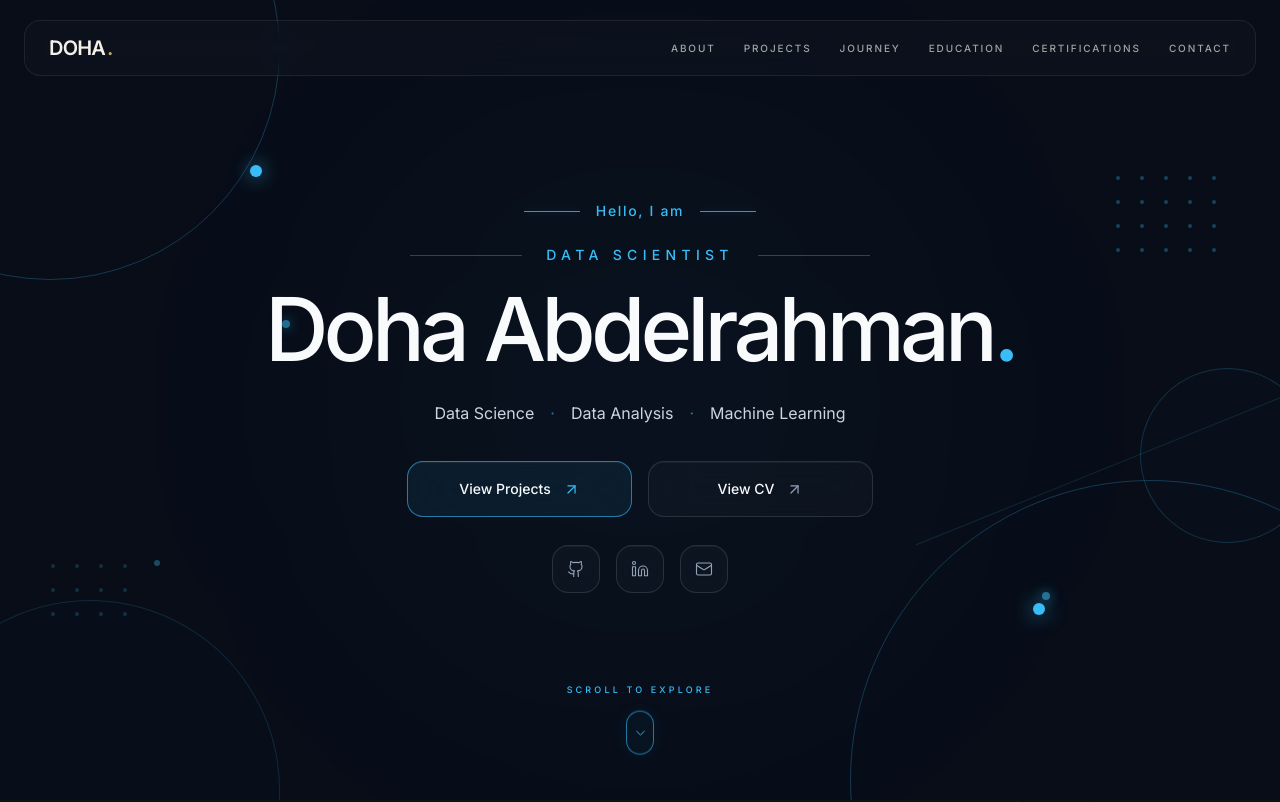
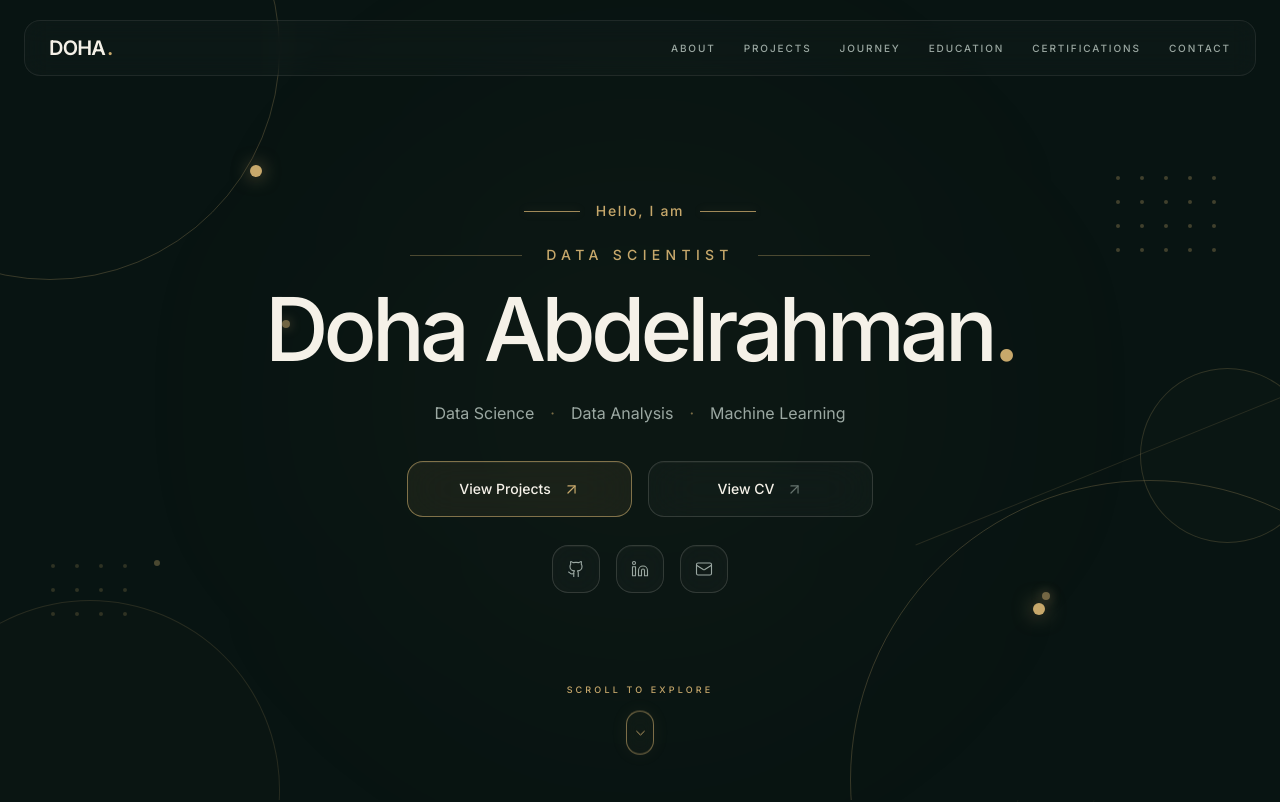
Before and after one commit to DohaAbdelrahman/Doha, a Next.js app: page / in a window 1280 px wide. Shown: the top 802 px of the page. Built offline with nearby package versions, Linux system fonts and the light colour scheme.

Commit message:
edit color

```diff
--- a/src/sections/HeroSection.tsx
+++ b/src/sections/HeroSection.tsx
@@ -26,8 +26,8 @@ export default function HeroSection() {
         relative
         min-h-screen
         overflow-hidden
-        bg-[#080D18]
-        text-[#F8FAFC]
+        bg-[#081412]
+        text-[#F5F1E8]
       "
     >
       {/* =====================================================
@@ -35,7 +35,9 @@ export default function HeroSection() {
       ===================================================== */}
 
       <div className="pointer-events-none absolute inset-0 overflow-hidden">
+
         {/* Center subtle glow */}
+
         <div
           className="
             absolute
@@ -46,12 +48,13 @@ export default function HeroSection() {
             -translate-x-1/2
             -translate-y-1/2
             rounded-full
-            bg-[#38BDF8]/[0.025]
+            bg-[#C7A86B]/[0.025]
             blur-[130px]
           "
         />
 
         {/* Top Left Orbit */}
+
         <div
           className="
             absolute
@@ -61,7 +64,7 @@ export default function HeroSection() {
             w-[460px]
             rounded-full
             border
-            border-[#38BDF8]/25
+            border-[#C7A86B]/25
           "
         />
 
@@ -73,12 +76,13 @@ export default function HeroSection() {
             h-3
             w-3
             rounded-full
-            bg-[#38BDF8]
-            shadow-[0_0_18px_rgba(56,189,248,0.8)]
+            bg-[#C7A86B]
+            shadow-[0_0_18px_rgba(199,168,107,0.65)]
           "
         />
 
         {/* Bottom Left Circle */}
+
         <div
           className="
             absolute
@@ -88,12 +92,13 @@ export default function HeroSection() {
             w-[380px]
             rounded-full
             border
-            border-[#38BDF8]/15
-            bg-[#38BDF8]/[0.012]
+            border-[#C7A86B]/15
+            bg-[#C7A86B]/[0.012]
           "
         />
 
         {/* Right Orbit */}
+
         <div
           className="
             absolute
@@ -103,7 +108,7 @@ export default function HeroSection() {
             w-[600px]
             rounded-full
             border
-            border-[#38BDF8]/25
+            border-[#C7A86B]/25
           "
         />
 
@@ -115,12 +120,13 @@ export default function HeroSection() {
             h-3
             w-3
             rounded-full
-            bg-[#38BDF8]
-            shadow-[0_0_20px_rgba(56,189,248,0.8)]
+            bg-[#C7A86B]
+            shadow-[0_0_20px_rgba(199,168,107,0.65)]
           "
         />
 
         {/* Right Floating Circle */}
+
         <div
           className="
             absolute
@@ -130,12 +136,13 @@ export default function HeroSection() {
             w-[175px]
             rounded-full
             border
-            border-[#38BDF8]/20
-            bg-[#38BDF8]/[0.015]
+            border-[#C7A86B]/20
+            bg-[#C7A86B]/[0.015]
           "
         />
 
         {/* Right Orbit Connection */}
+
         <div
           className="
             absolute
@@ -144,7 +151,7 @@ export default function HeroSection() {
             h-px
             w-[430px]
             rotate-[-22deg]
-            bg-[#38BDF8]/15
+            bg-[#C7A86B]/15
           "
         />
 
@@ -169,7 +176,7 @@ export default function HeroSection() {
                 h-1
                 w-1
                 rounded-full
-                bg-[#38BDF8]/30
+                bg-[#C7A86B]/30
               "
             />
           ))}
@@ -196,7 +203,7 @@ export default function HeroSection() {
                 h-1
                 w-1
                 rounded-full
-                bg-[#38BDF8]/20
+                bg-[#C7A86B]/20
               "
             />
           ))}
@@ -212,8 +219,8 @@ export default function HeroSection() {
             h-2
             w-2
             rounded-full
-            bg-[#38BDF8]/55
-            shadow-[0_0_12px_rgba(56,189,248,0.5)]
+            bg-[#C7A86B]/55
+            shadow-[0_0_12px_rgba(199,168,107,0.45)]
           "
         />
 
@@ -225,8 +232,8 @@ export default function HeroSection() {
             h-2
             w-2
             rounded-full
-            bg-[#38BDF8]/55
-            shadow-[0_0_12px_rgba(56,189,248,0.5)]
+            bg-[#C7A86B]/55
+            shadow-[0_0_12px_rgba(199,168,107,0.45)]
           "
         />
 
@@ -238,7 +245,7 @@ export default function HeroSection() {
             h-1.5
             w-1.5
             rounded-full
-            bg-[#38BDF8]/35
+            bg-[#C7A86B]/35
           "
         />
       </div>
@@ -309,8 +316,8 @@ export default function HeroSection() {
                 className="
                   h-px
                   w-10
-                  bg-[#38BDF8]/80
-                  shadow-[0_0_10px_rgba(56,189,248,0.35)]
+                  bg-[#C7A86B]/80
+                  shadow-[0_0_10px_rgba(199,168,107,0.3)]
                   sm:w-14
                 "
               />
@@ -320,7 +327,7 @@ export default function HeroSection() {
                   text-sm
                   font-medium
                   tracking-[0.12em]
-                  text-[#38BDF8]
+                  text-[#C7A86B]
                 "
               >
                 Hello, I am
@@ -330,8 +337,8 @@ export default function HeroSection() {
                 className="
                   h-px
                   w-10
-                  bg-[#38BDF8]/80
-                  shadow-[0_0_10px_rgba(56,189,248,0.35)]
+                  bg-[#C7A86B]/80
+                  shadow-[0_0_10px_rgba(199,168,107,0.3)]
                   sm:w-14
                 "
               />
@@ -365,7 +372,7 @@ export default function HeroSection() {
                   hidden
                   h-px
                   w-20
-                  bg-[#38BDF8]/35
+                  bg-[#C7A86B]/35
                   sm:block
                   md:w-28
                 "
@@ -376,7 +383,7 @@ export default function HeroSection() {
                   text-xs
                   font-medium
                   tracking-[0.38em]
-                  text-[#38BDF8]
+                  text-[#C7A86B]
                   sm:text-sm
                 "
               >
@@ -388,7 +395,7 @@ export default function HeroSection() {
                   hidden
                   h-px
                   w-20
-                  bg-[#38BDF8]/35
+                  bg-[#C7A86B]/35
                   sm:block
                   md:w-28
                 "
@@ -416,7 +423,7 @@ export default function HeroSection() {
                 font-medium
                 leading-none
                 tracking-[-0.055em]
-                text-[#F8FAFC]
+                text-[#F5F1E8]
 
                 sm:text-[62px]
                 md:text-[76px]
@@ -424,10 +431,10 @@ export default function HeroSection() {
               "
             >
               {profile.name}
-              <span className="text-[#38BDF8]">.</span>
+              <span className="text-[#C7A86B]">.</span>
             </motion.h1>
 
-            {/* SKILLS */}
+            {/* SPECIALIZATIONS */}
 
             <motion.div
               initial={{
@@ -469,17 +476,17 @@ export default function HeroSection() {
                 >
                   <span
                     className="
-                      text-[#CBD5E1]
+                      text-[#9BA8A2]
                       transition-colors
                       duration-300
-                      hover:text-[#F8FAFC]
+                      hover:text-[#F5F1E8]
                     "
                   >
                     {skill}
                   </span>
 
                   {index < 2 && (
-                    <span className="text-[#38BDF8]/60">
+                    <span className="text-[#C7A86B]/60">
                       ·
                     </span>
                   )}
@@ -529,19 +536,19 @@ export default function HeroSection() {
                   gap-3
                   rounded-xl
                   border
-                  border-[#38BDF8]/60
-                  bg-[#38BDF8]/[0.08]
+                  border-[#C7A86B]/60
+                  bg-[#C7A86B]/[0.08]
                   px-8
                   text-sm
                   font-medium
-                  text-[#F8FAFC]
-                  shadow-[inset_0_1px_0_rgba(248,250,252,0.05)]
+                  text-[#F5F1E8]
+                  shadow-[inset_0_1px_0_rgba(245,241,232,0.05)]
                   backdrop-blur-xl
                   transition-all
                   duration-300
-                  hover:border-[#38BDF8]
-                  hover:bg-[#38BDF8]/[0.14]
-                  hover:shadow-[0_0_28px_rgba(56,189,248,0.13)]
+                  hover:border-[#D8BC82]
+                  hover:bg-[#C7A86B]/[0.14]
+                  hover:shadow-[0_0_28px_rgba(199,168,107,0.13)]
                 "
               >
                 View Projects
@@ -550,7 +557,7 @@ export default function HeroSection() {
                   size={17}
                   strokeWidth={1.7}
                   className="
-                    text-[#38BDF8]
+                    text-[#C7A86B]
                     transition-transform
                     duration-300
                     group-hover:-translate-y-0.5
@@ -575,18 +582,18 @@ export default function HeroSection() {
                   gap-3
                   rounded-xl
                   border
-                  border-[#CBD5E1]/15
-                  bg-[#F8FAFC]/[0.025]
+                  border-[#F5F1E8]/15
+                  bg-[#F5F1E8]/[0.025]
                   px-8
                   text-sm
                   font-medium
-                  text-[#F8FAFC]
-                  shadow-[inset_0_1px_0_rgba(248,250,252,0.04)]
+                  text-[#F5F1E8]
+                  shadow-[inset_0_1px_0_rgba(245,241,232,0.04)]
                   backdrop-blur-xl
                   transition-all
                   duration-300
-                  hover:border-[#38BDF8]/60
-                  hover:bg-[#F8FAFC]/[0.05]
+                  hover:border-[#C7A86B]/60
+                  hover:bg-[#F5F1E8]/[0.05]
                 "
               >
                 View CV
@@ -595,12 +602,12 @@ export default function HeroSection() {
                   size={17}
                   strokeWidth={1.7}
                   className="
-                    text-[#94A3B8]
+                    text-[#65736D]
                     transition-all
                     duration-300
                     group-hover:-translate-y-0.5
                     group-hover:translate-x-0.5
-                    group-hover:text-[#38BDF8]
+                    group-hover:text-[#C7A86B]
                   "
                 />
               </a>
@@ -630,6 +637,8 @@ export default function HeroSection() {
                 gap-4
               "
             >
+              {/* GitHub */}
+
               <a
                 href={profile.github}
                 target="_blank"
@@ -643,20 +652,22 @@ export default function HeroSection() {
                   justify-center
                   rounded-xl
                   border
-                  border-[#CBD5E1]/15
-                  bg-[#F8FAFC]/[0.025]
-                  text-[#94A3B8]
-                  shadow-[inset_0_1px_0_rgba(248,250,252,0.04)]
+                  border-[#F5F1E8]/15
+                  bg-[#F5F1E8]/[0.025]
+                  text-[#9BA8A2]
+                  shadow-[inset_0_1px_0_rgba(245,241,232,0.04)]
                   backdrop-blur-xl
                   transition-all
                   duration-300
-                  hover:border-[#38BDF8]/60
-                  hover:bg-[#38BDF8]/[0.08]
-                  hover:text-[#38BDF8]
+                  hover:border-[#C7A86B]/60
+                  hover:bg-[#C7A86B]/[0.08]
+                  hover:text-[#C7A86B]
                 "
               >
                 <Github size={18} strokeWidth={1.5} />
               </a>
+
+              {/* LinkedIn */}
 
               <a
                 href={profile.linkedin}
@@ -671,20 +682,22 @@ export default function HeroSection() {
                   justify-center
                   rounded-xl
                   border
-                  border-[#CBD5E1]/15
-                  bg-[#F8FAFC]/[0.025]
-                  text-[#94A3B8]
-                  shadow-[inset_0_1px_0_rgba(248,250,252,0.04)]
+                  border-[#F5F1E8]/15
+                  bg-[#F5F1E8]/[0.025]
+                  text-[#9BA8A2]
+                  shadow-[inset_0_1px_0_rgba(245,241,232,0.04)]
                   backdrop-blur-xl
                   transition-all
                   duration-300
-                  hover:border-[#38BDF8]/60
-                  hover:bg-[#38BDF8]/[0.08]
-                  hover:text-[#38BDF8]
+                  hover:border-[#C7A86B]/60
+                  hover:bg-[#C7A86B]/[0.08]
+                  hover:text-[#C7A86B]
                 "
               >
                 <Linkedin size={18} strokeWidth={1.5} />
               </a>
+
+              {/* Email */}
 
               <a
                 href={`mailto:${profile.email}`}
@@ -697,16 +710,16 @@ export default function HeroSection() {
                   justify-center
                   rounded-xl
                   border
-                  border-[#CBD5E1]/15
-                  bg-[#F8FAFC]/[0.025]
-                  text-[#94A3B8]
-                  shadow-[inset_0_1px_0_rgba(248,250,252,0.04)]
+                  border-[#F5F1E8]/15
+                  bg-[#F5F1E8]/[0.025]
+                  text-[#9BA8A2]
+                  shadow-[inset_0_1px_0_rgba(245,241,232,0.04)]
                   backdrop-blur-xl
                   transition-all
                   duration-300
-                  hover:border-[#38BDF8]/60
-                  hover:bg-[#38BDF8]/[0.08]
-                  hover:text-[#38BDF8]
+                  hover:border-[#C7A86B]/60
+                  hover:bg-[#C7A86B]/[0.08]
+                  hover:text-[#C7A86B]
                 "
               >
                 <Mail size={18} strokeWidth={1.5} />
@@ -744,7 +757,7 @@ export default function HeroSection() {
               font-medium
               uppercase
               tracking-[0.35em]
-              text-[#38BDF8]
+              text-[#C7A86B]
             "
           >
             Scroll to Explore
@@ -769,14 +782,14 @@ export default function HeroSection() {
               justify-center
               rounded-full
               border
-              border-[#38BDF8]/60
-              bg-[#38BDF8]/[0.035]
-              text-[#38BDF8]
-              shadow-[0_0_18px_rgba(56,189,248,0.07)]
+              border-[#C7A86B]/60
+              bg-[#C7A86B]/[0.035]
+              text-[#C7A86B]
+              shadow-[0_0_18px_rgba(199,168,107,0.07)]
               backdrop-blur-md
               transition-all
               duration-300
-              hover:bg-[#38BDF8]/10
+              hover:bg-[#C7A86B]/10
             "
             aria-label="Scroll to projects"
           >
```
